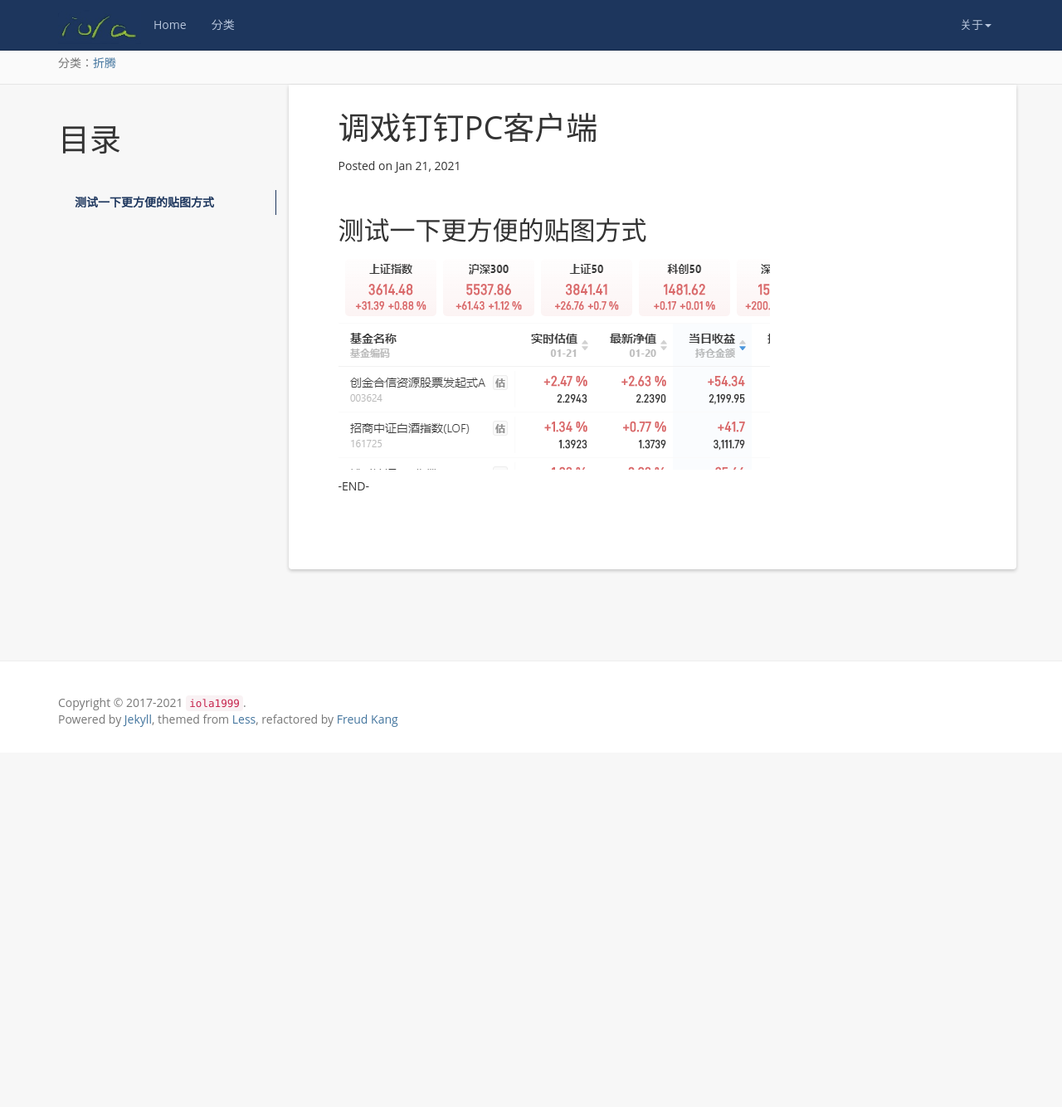
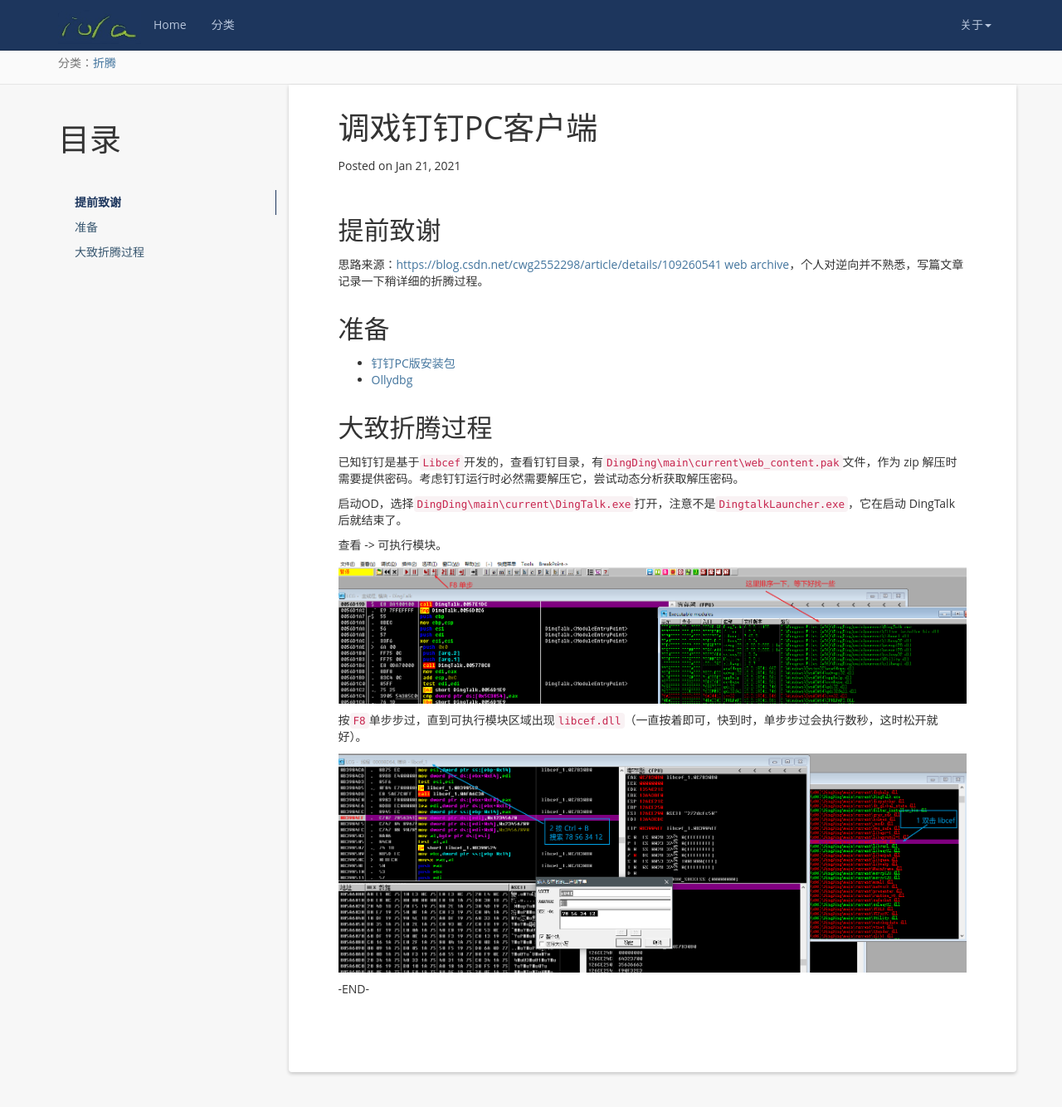
Before and after one commit to iola1999/iola1999.github.io, a Jekyll site: the page built from _posts/2021-01-21-DingTalk-mod.markdown, in a window 1280 px wide and 1400 px high. Shown: the top 1334 px of the window at 83% size. Built offline with Jekyll 4.4.1, drawn with Linux system fonts in a browser that asks for light colours; nearby versions of some CDN libraries; comment, search, counter and statistics services are not loaded.

Commit message:
魔改钉钉；优化贴图方式

```diff
--- a/_posts/2021-01-21-DingTalk-mod.markdown
+++ b/_posts/2021-01-21-DingTalk-mod.markdown
@@ -9,11 +9,30 @@
 
 * content
 {:toc}
-## 测试一下更方便的贴图方式
+## 提前致谢
+
+思路来源：[https://blog.csdn.net/cwg2552298/article/details/109260541](https://blog.csdn.net/cwg2552298/article/details/109260541)  [web archive](https://web.archive.org/web/20210121104923/https://blog.csdn.net/cwg2552298/article/details/109260541)，个人对逆向并不熟悉，写篇文章记录一下稍详细的折腾过程。
+
+## 准备
+
++ [钉钉PC版安装包](https://page.dingtalk.com/wow/dingtalk/act/download)
++ [Ollydbg](https://down.52pojie.cn/Tools/Debuggers/吾爱破解专用版Ollydbg.rar)
+
+## 大致折腾过程
+
+已知钉钉是基于`Libcef`开发的，查看钉钉目录，有`DingDing\main\current\web_content.pak`文件，作为 zip 解压时需要提供密码。考虑钉钉运行时必然需要解压它，尝试动态分析获取解压密码。
+
+启动OD，选择`DingDing\main\current\DingTalk.exe`打开，注意不是`DingtalkLauncher.exe`，它在启动 DingTalk 后就结束了。
+
+查看 -> 可执行模块。
+
+![image-20210121185611533](/upload/images/2021-01-21-DingTalk-mod/image-20210121185611533.png)
+
+按`F8`单步步过，直到可执行模块区域出现`libcef.dll`（一直按着即可，快到时，单步步过会执行数秒，这时松开就好）。
+
+![image-20210121190437130](/upload/images/2021-01-21-DingTalk-mod/image-20210121190437130.png)
 
 
-
-![image-20210121110241405](/upload/images/image-20210121110241405.png)
 
 
 
```
Also changed, not shown: upload/images/2021-01-21-DingTalk-mod/image-20210121185611533.png (added), upload/images/2021-01-21-DingTalk-mod/image-20210121190437130.png (added), upload/images/image-20210121110241405.png (deleted).
